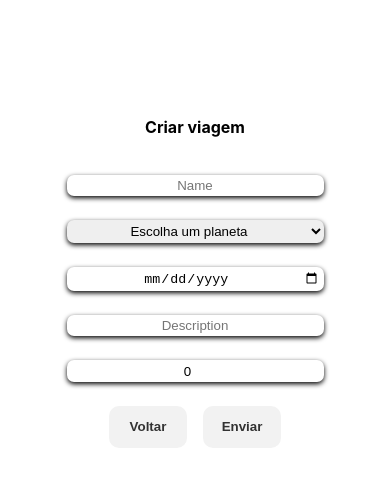
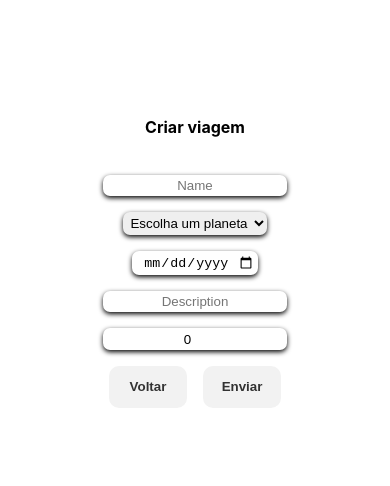
Before and after one commit to future4code/shaw-Sergio-Junior, a React (Create React App) app in the folder modulo 3/projeto-labex/projeto-labex/: page /admin/trips/create in a window 390 px wide. Shown: the top 486 px of the page. Built offline with nearby package versions, Linux system fonts and the light colour scheme; sample sign-in values are in the browser's storage.

Commit message:
correçoes e responsividade / refatoracao 1.12

```diff
--- a/modulo 3/projeto-labex/projeto-labex/src/App.css
+++ /dev/null
@@ -1,6 +0,0 @@
-.App {
-  margin: 0;
-  padding: 0;
-  box-sizing: border-box;
-  font-family: -apple-system, BlinkMacSystemFont, 'Segoe UI', Roboto, Oxygen, Ubuntu, Cantarell, 'Open Sans', 'Helvetica Neue', sans-serif;
-}
--- a/modulo 3/projeto-labex/projeto-labex/src/App.js
+++ b/modulo 3/projeto-labex/projeto-labex/src/App.js
@@ -1,12 +1,14 @@
 import React from 'react';
 import { Router } from './Routes/Router';
-import './App.css';
+import { AppContainer } from "./AppCssJs"
+
+
 
 function App() {
   return (
-    <div className="App">
+    <AppContainer>
       <Router />
-    </div>
+    </AppContainer>
   );
 }
 
--- /dev/null
+++ b/modulo 3/projeto-labex/projeto-labex/src/AppCssJs.js
@@ -0,0 +1,8 @@
+import styled from "styled-components"
+
+export const AppContainer = styled.div`
+margin: 0;
+padding: 0;
+box-sizing: border-box;
+font-family: -apple-system, BlinkMacSystemFont, 'Segoe UI', Roboto, Oxygen, Ubuntu, Cantarell, 'Open Sans', 'Helvetica Neue', sans-serif;
+`
--- a/modulo 3/projeto-labex/projeto-labex/src/Constants/constants.js
+++ b/modulo 3/projeto-labex/projeto-labex/src/Constants/constants.js
@@ -7,3 +7,5 @@ export const header = {
 }
 
 export const baseUrl = "https://us-central1-labenu-apis.cloudfunctions.net/labeX/sergio-dias-shaw/"
+
+export const loadingUrl = "https://cdn.dribbble.com/users/40316/screenshots/821525/media/6055b5517f892a1df37c0a2e11fda519.gif"
--- a/modulo 3/projeto-labex/projeto-labex/src/Pages/AdminHomePage/AdminHomePage.jsx
+++ b/modulo 3/projeto-labex/projeto-labex/src/Pages/AdminHomePage/AdminHomePage.jsx
@@ -5,7 +5,7 @@ import { useEffect } from "react";
 import { UseProtectedPage } from "../../Hooks/UseProtectedPage";
 import { goBackPage, goToCreateTripPage, onClickLogOut } from '../../Routes/Coordinator'
 import { MainContainerAdminHome, ContainerTripListAdmin } from "./index";
-
+import { header, baseUrl, loadingUrl } from "../../Constants/constants"
 
 
 
@@ -20,7 +20,7 @@ export default function AdminHomePage(props) {
         props.getTripsList()
     }, [props.tripList])
 
-    //-- PEGANDO TRIP ID --//
+    //-- PEGANDO TRIP ID --// obs possivel problema
     const getTripId = (tripId) => {
         props.setTripId(tripId)
         navigate(`/admin/trips/${tripId}`)
@@ -28,14 +28,8 @@ export default function AdminHomePage(props) {
 
     //-- USANDO AXIOS DE DELETE --//
     const onClickDeleteTrip = (tripId) => {
-        const token = localStorage.getItem("token")
-        const header = {
-            headers: {
-                auth: token
-            }
-        }
         axios
-            .delete(`https://us-central1-labenu-apis.cloudfunctions.net/labeX/sergio-dias-shaw/trips/${tripId}`, header)
+            .delete(`${baseUrl}trips/${tripId}`, header)
             .then((res) => {
                 alert("trip deleted")
             })
@@ -65,7 +59,7 @@ export default function AdminHomePage(props) {
                 <button onClick={() => onClickLogOut(navigate)}>Logout</button>
             </div>
             <div>
-                {tripsList}
+                {props.tripList.length ? tripsList : <img src={loadingUrl} />}
             </div>
         </MainContainerAdminHome >
     );
--- a/modulo 3/projeto-labex/projeto-labex/src/Pages/ApplicationFormPage/ApplicationFormPage.jsx
+++ b/modulo 3/projeto-labex/projeto-labex/src/Pages/ApplicationFormPage/ApplicationFormPage.jsx
@@ -6,6 +6,7 @@ import axios from 'axios';
 import dataJson from '../../json/paises-array.json'
 import { goBackPage } from '../../Routes/Coordinator'
 import { useForm } from "../../Hooks/useForm"
+import { baseUrl } from '../../Constants/constants'
 
 export default function ApplicationFormPage(props) {
     const navigate = useNavigate()
@@ -39,7 +40,7 @@ export default function ApplicationFormPage(props) {
             country: form.country,
         }
         axios
-            .post(`https://us-central1-labenu-apis.cloudfunctions.net/labeX/sergio-dias-shaw/trips/${idTrip}/apply`, body)
+            .post(`${baseUrl}trips/${idTrip}/apply`, body)
             .then((res) => {
                 alert(res.data.message)
                 cleanFields()
--- a/modulo 3/projeto-labex/projeto-labex/src/Pages/CreateTripPage/CreateTripPage.jsx
+++ b/modulo 3/projeto-labex/projeto-labex/src/Pages/CreateTripPage/CreateTripPage.jsx
@@ -4,7 +4,8 @@ import { useNavigate } from 'react-router-dom'
 import { UseProtectedPage } from "../../Hooks/UseProtectedPage";
 import axios from 'axios';
 import { goBackPage } from "../../Routes/Coordinator"
-import { token, header } from '../../Constants/constants'
+import { header, baseUrl } from '../../Constants/constants'
+import { useForm } from "../../Hooks/useForm"
 
 
 export default function CreateTripPage() {
@@ -12,51 +13,30 @@ export default function CreateTripPage() {
     UseProtectedPage()
 
     //-- STATE --//
-    const [name, setName] = useState("")
-    const [planet, setPlanet] = useState("")
-    const [date, setDate] = useState("")
-    const [description, setDescription] = useState("")
-    const [durationInDays, setDurationInDays] = useState(0)
+    const { form, onChange, cleanFields } = useForm({
+        name: "", planet: "", date: [], description: "", durationInDays: 0
+    })
 
     //-- CONVERSAO DA DATA PARA FORMATO BR --//
-    const convertedDate = new Date(date)
+    const convertedDate = new Date(form.date)
     const dateInBr = convertedDate.getDate() + "/" + (convertedDate.getMonth() + 1) + "/" + convertedDate.getFullYear()
 
-    //-- FAZER O FORM --//
-    const onChangeName = (ev) => {
-        setName(ev.target.value)
-    }
-    const onChangePlanet = (ev) => {
-        setPlanet(ev.target.value)
-    }
-    const onChangeDate = (ev) => {
-        setDate(ev.target.value)
-    }
-    const onChangeDescription = (ev) => {
-        setDescription(ev.target.value)
-    }
-    const onChangeDurationInDays = (ev) => {
-        setDurationInDays(ev.target.value)
-    }
-
-    //--  --//
-    const createTrip = () => {
+    console.log(dateInBr)
+    //-- USANDO O AXIOS DE CREATE TRIP --//
+    const createTrip = (event) => {
+        event.preventDefault()
         const body = {
-            name: name,
-            planet: planet,
+            name: form.name,
+            planet: form.planet,
             date: dateInBr,
-            description: description,
-            durationInDays: durationInDays
+            description: form.description,
+            durationInDays: form.durationInDays
         }
         axios
-            .post("https://us-central1-labenu-apis.cloudfunctions.net/labeX/sergio-dias-shaw/trips", body, header)
+            .post(`${baseUrl}trips`, body, header)
             .then((res) => {
-                alert('Trip has been created')
-                setDate("")
-                setName("")
-                setPlanet("")
-                setDescription("")
-                setDurationInDays(0)
+                alert("Trip has been created!!! congrats")
+                cleanFields()
             })
             .catch((err) => {
                console.log(err.response);
@@ -68,14 +48,22 @@ export default function CreateTripPage() {
             <h4>
                 Criar viagem
             </h4>
+            <form onSubmit={createTrip}>
                 <input
+                    pattern={"^.{8,}"}
+                    title={"Trip needs at least 8 characters"}
                     placeholder='Name'
                     required
                     type="text"
-                value={name}
-                onChange={onChangeName}
+                    name={"name"}
+                    value={form.name}
+                    onChange={onChange}
                 />
-            <select value={planet} onChange={onChangePlanet}>
+                <select
+                    name={"planet"}
+                    value={form.planet}
+                    onChange={onChange}
+                >
                     <option value="Escolha um planeta">Escolha um planeta</option>
                     <option value="Marte">Marte</option>
                     <option value="Mercúrio">Mercúrio</option>
@@ -87,28 +75,34 @@ export default function CreateTripPage() {
                     <option value="Netuno">Netuno</option>
                 </select>
                 <input
+                    name={"date"}
                     required
                     type="date"
-                value={date}
-                onChange={onChangeDate}
+                    value={form.date}
+                    onChange={onChange}
                 />
                 <input
-                onChange={onChangeDescription}
-                type="text"
-                value={description}
+                    name={"description"}
+                    onChange={onChange}
+                    value={form.description}
                     placeholder="Description"
+                    pattern={"^.{5,}"}
+                    title={"Description needs at least 5 characters"}
                 />
                 <input
+                    name={"durationInDays"}
                     required
                     type="number"
-                value={durationInDays}
+                    min={0}
+                    value={form.durationInDays}
                     placeholder='Duration'
-                onChange={onChangeDurationInDays}
+                    onChange={onChange}
                 />
                 <div>
                     <button onClick={() => goBackPage(navigate)}>Voltar</button>
-                <button onClick={createTrip}>Enviar</button>
+                    <button>Enviar</button>
                 </div>
+            </form>
         </FlexContainerCreateTrip>
     )
 }
--- a/modulo 3/projeto-labex/projeto-labex/src/Pages/HomePage/index.js
+++ b/modulo 3/projeto-labex/projeto-labex/src/Pages/HomePage/index.js
@@ -20,7 +20,7 @@ export const MainButtonContainer = styled.div`
         font-weight: 600;
         padding: 1rem;
         margin: 0.5rem 1rem;
-        width: 10vw;
+        width: auto;
         border: none;
         border-radius: 15px;
 
--- a/modulo 3/projeto-labex/projeto-labex/src/Pages/ListTripsPage/ListTripsPage.jsx
+++ b/modulo 3/projeto-labex/projeto-labex/src/Pages/ListTripsPage/ListTripsPage.jsx
@@ -3,6 +3,7 @@ import { useNavigate } from "react-router-dom";
 import { useEffect } from "react";
 import { goBackPage, goToApplicationFormPage } from '../../Routes/Coordinator'
 import { MainContainerTripList, CardTripList, ButtonsTripList } from "./index"
+import { loadingUrl } from '../../Constants/constants'
 
 
 export default function ListTripsPage(props) {
@@ -36,7 +37,7 @@ export default function ListTripsPage(props) {
                 Lista de Viagens
             </h1>
             <div>
-                {tripListMap}
+            {props.tripList.length ? tripListMap : <img src={loadingUrl}/>}
             </div>
         </MainContainerTripList>
     )
--- a/modulo 3/projeto-labex/projeto-labex/src/Pages/TripDetailsPage/TripDetailsPage.jsx
+++ b/modulo 3/projeto-labex/projeto-labex/src/Pages/TripDetailsPage/TripDetailsPage.jsx
@@ -4,9 +4,8 @@ import { useState, useEffect } from 'react'
 import axios from "axios";
 import { UseProtectedPage } from "../../Hooks/UseProtectedPage";
 import { goBackPage } from "../../Routes/Coordinator"
-// import { header } from "../../Constants/constants"
-import { baseUrl } from "../../Constants/constants";
-import { DivContainerMain, ContainerInfoCandidates, ContainerPCadidates, ContainerInfoTripCandidate} from './index'
+import { header, baseUrl, loadingUrl } from "../../Constants/constants"
+import { DivContainerMain, ContainerInfoCandidates, ContainerPCadidates, ContainerInfoTripCandidate } from './index'
 
 
 
@@ -17,23 +16,17 @@ export default function TripDetailsPage(props) {
 
 
     //-- STATE --//
-    const [tripDetails, setTripDetails] = useState({})
+    const [tripDetails, setTripDetails] = useState([])
     const [candidates, setCandidates] = useState([])
     const [approvedCandidates, setApprovedCandidates] = useState([])
 
     //-- DID MOUNT AND UPDATE --//
     useEffect(() => {
         getTripDetail()
-    }, [])
+    }, [candidates])
 
     //-- AXIOS PARA PEGAR DETALHES E SETAR NO STATE  --//
     const getTripDetail = () => {
-        const token = localStorage.getItem("token")
-        const header = {
-            headers: {
-                auth: token
-            }
-        }
         axios
             .get(`${baseUrl}trip/${props.tripId}`, header)
             .then((res) => {
@@ -48,18 +41,11 @@ export default function TripDetailsPage(props) {
 
     //-- AXIOS PARA APROVAR OU REPROVAR CANDIDATOS A VIAGENS --//
     const decideCandidate = (tripId, candidateId, boolean) => {
-        const token = localStorage.getItem("token")
-        const header = {
-            headers: {
-                auth: token
-            }
-        }
-
         const body = {
             "approve": boolean
         }
         axios
-            .put(`https://us-central1-labenu-apis.cloudfunctions.net/labeX/sergio-dias-shaw/trips/${tripId}/candidates/${candidateId}/decide`, body, header)
+            .put(`${baseUrl}trips/${tripId}/candidates/${candidateId}/decide`, body, header)
             .then((res) => {
                 console.log(res.data)
             })
@@ -97,6 +83,8 @@ export default function TripDetailsPage(props) {
 
     return (
         <DivContainerMain>
+            {tripDetails.name ?
+                <>
                     <ContainerInfoTripCandidate>
                         <h1>
                             {tripDetails.name}
@@ -123,6 +111,9 @@ export default function TripDetailsPage(props) {
                             {approved}
                         </ul>
                     </div>
+                </>
+                :
+                <img src={loadingUrl} />}
         </DivContainerMain>
     )
 }
--- a/modulo 3/projeto-labex/projeto-labex/src/Pages/TripDetailsPage/index.js
+++ b/modulo 3/projeto-labex/projeto-labex/src/Pages/TripDetailsPage/index.js
@@ -1,6 +1,7 @@
 import styled from "styled-components"
 
 export const DivContainerMain = styled.div`
+    word-break: break;
     display: flex;
     flex-direction: column;
     width: 50vw;
@@ -10,7 +11,7 @@ export const DivContainerMain = styled.div`
     button{
         border-radius: 10px;
         height: auto;
-        width: 10vw;
+        width: 15vw;
         border: none;
         margin: 0.5rem;
         font-weight: 800;
@@ -21,6 +22,9 @@ export const DivContainerMain = styled.div`
             color: darkcyan;
             background-color: #00008b;
             cursor: pointer;
+        }
+        @media screen and (max-width: 500px){
+            width: 100%;
         }
     }
 `
```
Also changed, not shown: modulo 3/projeto-labex/projeto-labex/src/Background/endless.svg (added). Lines whose indentation alone changed are shown as unchanged.
